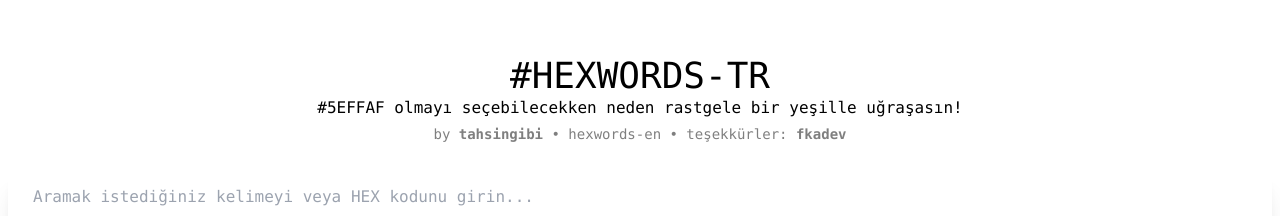
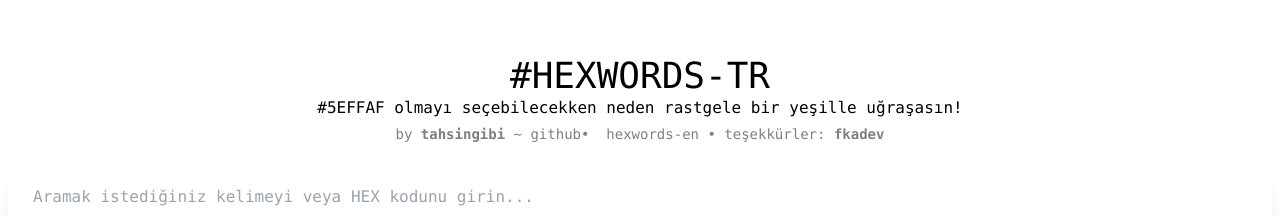
Before and after one commit to tahsingibi/hexword-tr, a React (Create React App) app: page / in a window 1280 px wide. Shown: the top 216 px of the page. Built offline with nearby package versions, Linux system fonts and the light colour scheme.

Commit message:
add github link

```diff
--- a/src/Header.js
+++ b/src/Header.js
@@ -7,7 +7,7 @@ function Header() {
         <h1 className="text-4xl">#HEXWORDS-TR</h1>
         <p>#5EFFAF olmayı seçebilecekken neden rastgele bir yeşille uğraşasın!</p>
         <p className="text-black text-opacity-50 text-sm py-1">
-            by <b><a href="https://sungur.dev/">tahsingibi</a></b> •&nbsp;
+            by <b><a href="https://sungur.dev/">tahsingibi</a></b> ~ <a href="https://github.com/tahsingibi/hexword-tr">github</a>• &nbsp;
             <a href="https://hexwords.netlify.app/">hexwords-en</a> •
             teşekkürler: <b><a href="https://twitter.com/fkadev">fkadev</a></b>
         </p>
```
